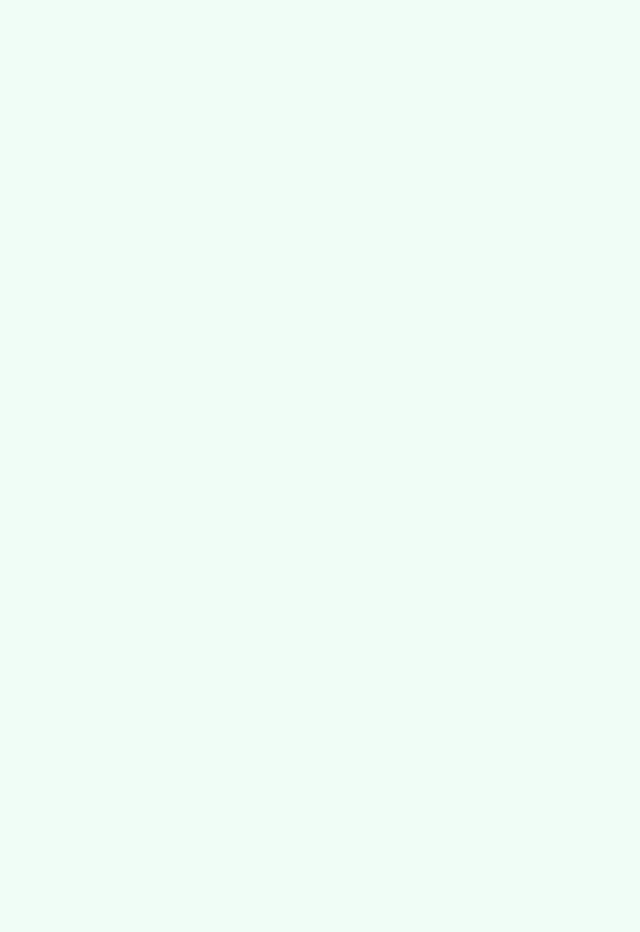
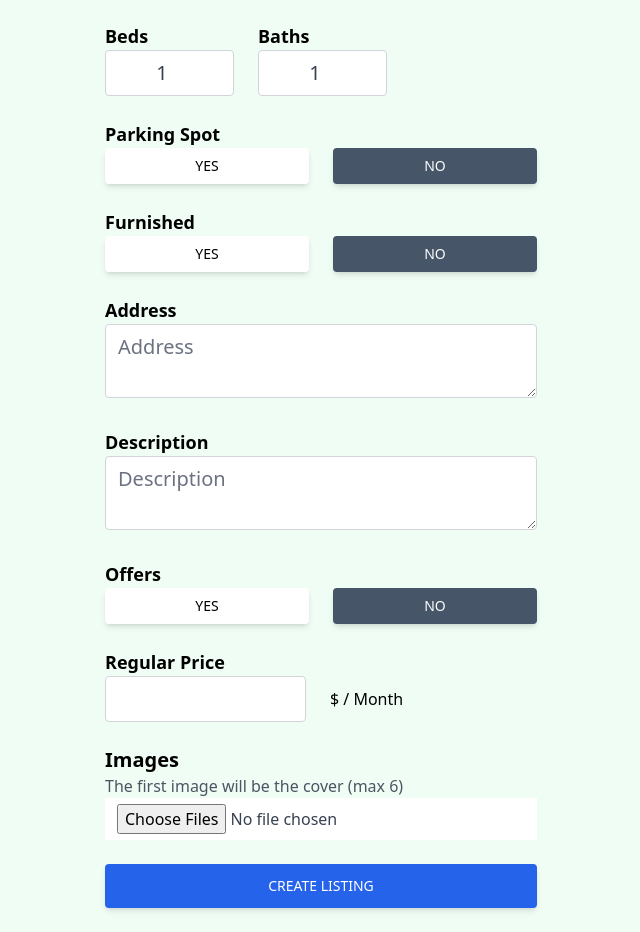
Before and after one commit to SOUMOJIT-CHAKRABORTY/Realtor_Clone, a React (Create React App) app in the folder realtor_clone/: page /create-listings in a window 1280 px wide. Shown: the part 296-1228 px from the top of the page, without its empty margins (319-959 px from the left). Before the commit the page ends 800 px from the top, so only its background shows below. Built offline with nearby package versions, Linux system fonts and the light colour scheme; no server answers.

Commit message:
form UI is created

```diff
--- a/realtor_clone/src/pages/CreateListing.jsx
+++ b/realtor_clone/src/pages/CreateListing.jsx
@@ -4,15 +4,37 @@ import { useState } from "react";
 export default function CreateListing() {
   const [formData, setFormData] = useState({
     type: "rent",
+    name: "",
+    bedrooms: 1,
+    bathrooms: 1,
+    parking: false,
+    furnished: false,
+    address: "",
+    description: "",
+    offer: false,
+    regularPrice: "",
+    discountedPrice: "",
   });
-  const { type } = formData;
+  const {
+    type,
+    name,
+    bedrooms,
+    bathrooms,
+    parking,
+    furnished,
+    address,
+    description,
+    offer,
+    regularPrice,
+    discountedPrice,
+  } = formData;
   function onChange() {}
   return (
     <main className="mx-auto px-2 max-w-md">
       <h1 className="text-3xl font-bold mt-6">Create a Listing</h1>
       <form className="">
         <p className="text-left mt-6 font-semibold text-lg">Sell/Rent</p>
-        <div className="flex">
+        <div className="flex mb-6">
           <button
             id="type"
             value="sale"
@@ -38,6 +60,208 @@ export default function CreateListing() {
             rent
           </button>
         </div>
+        <section className="text-left mb-6">
+          <p className="mt-6 font-semibold text-lg">Name</p>
+          <input
+            type="text"
+            id="name"
+            placeholder="Name"
+            maxLength="32"
+            minLength="10"
+            required
+            value={name}
+            onChange={onChange}
+            className="w-full text-xl border border-gray-300 bg-white rounded text:sm text-gray-700 focus:bg-white focus:text-gray-700 focus:border-slate-600"
+          ></input>
+        </section>
+        <div className="flex mb-6 space-x-6">
+          <div className="text-left">
+            <p className="font-semibold text-lg">Beds</p>
+            <section className="">
+              <input
+                type="number"
+                id="bedrooms"
+                value={bedrooms}
+                onChang={onChange}
+                min="1"
+                max="50"
+                required
+                className="w-full text-gray-700 border border-gray-300 text-xl rounded focus:bg-white px-4 py-2 bg-white focus:border-slate-600 text-center"
+              ></input>
+            </section>
+          </div>
+          <div className="text-left">
+            <p className="font-semibold text-lg">Baths</p>
+            <section className="">
+              <input
+                type="number"
+                id="bedrooms"
+                value={bathrooms}
+                onChang={onChange}
+                min="1"
+                max="50"
+                required
+                className="w-full text-gray-700 border border-gray-300 text-xl rounded focus:bg-white px-4 py-2 bg-white focus:border-slate-600 text-center"
+              ></input>
+            </section>
+          </div>
+        </div>
+        <p className="text-left mt-6 font-semibold text-lg">Parking Spot</p>
+        <div className="flex mb-6">
+          <button
+            id="parking"
+            value={true}
+            onClick={onChange}
+            className={`w-full mr-3 shadow-md text-sm uppercase rounded hover:shadow-lg p-2 focus:shadow-lg active:shadow-lg transition ease-in-out duration-200 font-medium ${
+              !parking ? "bg-white text-black" : "bg-slate-600 text-white"
+            }`}
+          >
+            yes
+          </button>
+          <button
+            id="parking"
+            value={false}
+            onClick={onChange}
+            className={`w-full ml-3 shadow-md text-sm uppercase rounded hover:shadow-lg p-2 focus:shadow-lg active:shadow-lg transition ease-in-out duration-200 font-medium ${
+              parking ? "bg-white text-black" : "bg-slate-600 text-white"
+            }`}
+          >
+            no
+          </button>
+        </div>
+        <p className="text-left mt-6 font-semibold text-lg">Furnished</p>
+        <div className="flex mb-6">
+          <button
+            id="furnished"
+            value={true}
+            onClick={onChange}
+            className={`w-full mr-3 shadow-md text-sm uppercase rounded hover:shadow-lg p-2 focus:shadow-lg active:shadow-lg transition ease-in-out duration-200 font-medium ${
+              !furnished ? "bg-white text-black" : "bg-slate-600 text-white"
+            }`}
+          >
+            yes
+          </button>
+          <button
+            id="furnished"
+            value={false}
+            onClick={onChange}
+            className={`w-full ml-3 shadow-md text-sm uppercase rounded hover:shadow-lg p-2 focus:shadow-lg active:shadow-lg transition ease-in-out duration-200 font-medium ${
+              furnished ? "bg-white text-black" : "bg-slate-600 text-white"
+            }`}
+          >
+            no
+          </button>
+        </div>
+        <section className="text-left mb-6">
+          <p className="mt-6 font-semibold text-lg">Address</p>
+          <textarea
+            type="text"
+            id="address"
+            placeholder="Address"
+            required
+            value={address}
+            onChange={onChange}
+            className="w-full text-xl border border-gray-300 bg-white rounded text:sm text-gray-700 focus:bg-white focus:text-gray-700 focus:border-slate-600"
+          ></textarea>
+        </section>
+        <section className="text-left mb-6">
+          <p className="font-semibold text-lg">Description</p>
+          <textarea
+            type="text"
+            id="description"
+            placeholder="Description"
+            required
+            value={description}
+            onChange={onChange}
+            className="w-full text-xl border border-gray-300 bg-white rounded text:sm text-gray-700 focus:bg-white focus:text-gray-700 focus:border-slate-600"
+          ></textarea>
+        </section>
+        <p className="text-left  font-semibold text-lg">Offers</p>
+        <div className="flex mb-6">
+          <button
+            id="offer"
+            value={true}
+            onClick={onChange}
+            className={`w-full mr-3 shadow-md text-sm uppercase rounded hover:shadow-lg p-2 focus:shadow-lg active:shadow-lg transition ease-in-out duration-200 font-medium ${
+              !offer ? "bg-white text-black" : "bg-slate-600 text-white"
+            }`}
+          >
+            yes
+          </button>
+          <button
+            id="offer"
+            value={false}
+            onClick={onChange}
+            className={`w-full ml-3 shadow-md text-sm uppercase rounded hover:shadow-lg p-2 focus:shadow-lg active:shadow-lg transition ease-in-out duration-200 font-medium ${
+              offer ? "bg-white text-black" : "bg-slate-600 text-white"
+            }`}
+          >
+            no
+          </button>
+        </div>
+        <div className="text-left mb-6">
+          <p className="font-semibold text-lg">Regular Price</p>
+          <div className="flex items-center space-x-6">
+            <div className="">
+              <input
+                type="number"
+                id="regularPrice"
+                value={regularPrice}
+                onChang={onChange}
+                min="100"
+                max="50000000"
+                required
+                className="w-full text-gray-700 border border-gray-300 text-xl rounded focus:bg-white px-4 py-2 bg-white focus:border-slate-600 text-center"
+              ></input>
+            </div>
+            {type === "rent" && (
+              <div>
+                <p className="whitespace-nowrap text-md w-full">$ / Month</p>
+              </div>
+            )}
+          </div>
+        </div>
+        {offer && (
+          <div className="text-left mb-6">
+            <p className="font-semibold text-lg">Discounted Price</p>
+            <div className="flex items-center space-x-6">
+              <div className="">
+                <input
+                  type="number"
+                  id="discountedPrice"
+                  value={discountedPrice}
+                  onChang={onChange}
+                  min="100"
+                  max="50000000"
+                  required={offer}
+                  className="w-full text-gray-700 border border-gray-300 text-xl rounded focus:bg-white px-4 py-2 bg-white focus:border-slate-600 text-center"
+                ></input>
+              </div>
+            </div>
+          </div>
+        )}
+        <div className="text-left mb-6">
+          <p className="font-semibold text-xl">Images</p>
+          <p className="text-gray-600">
+            The first image will be the cover (max 6)
+          </p>
+          <input
+            type="file"
+            id="images"
+            onChange={onChange}
+            accept=".jpg , .png, .jpeg"
+            multiple
+            required
+            className="w-full bg-white px-3 py-1.5 text-gray-700 border-gray-300-rounded transition duration-150 ease-in-out focus:bg-white focus:border-slate-600"
+          ></input>
+        </div>
+        <button
+          type="submit"
+          className="mb-6 w-full bg-blue-600 text-white font-medium text-sm rounded shadow-md hover:bg-blue-700 hover:shadow-lg px-7 py-3 uppercase focus:bg-blue-700 active:bg-blue-800 active:shadow-lg transition duration-150 ease-in-out"
+        >
+          {" "}
+          Create Listing
+        </button>
       </form>
     </main>
   );
```
